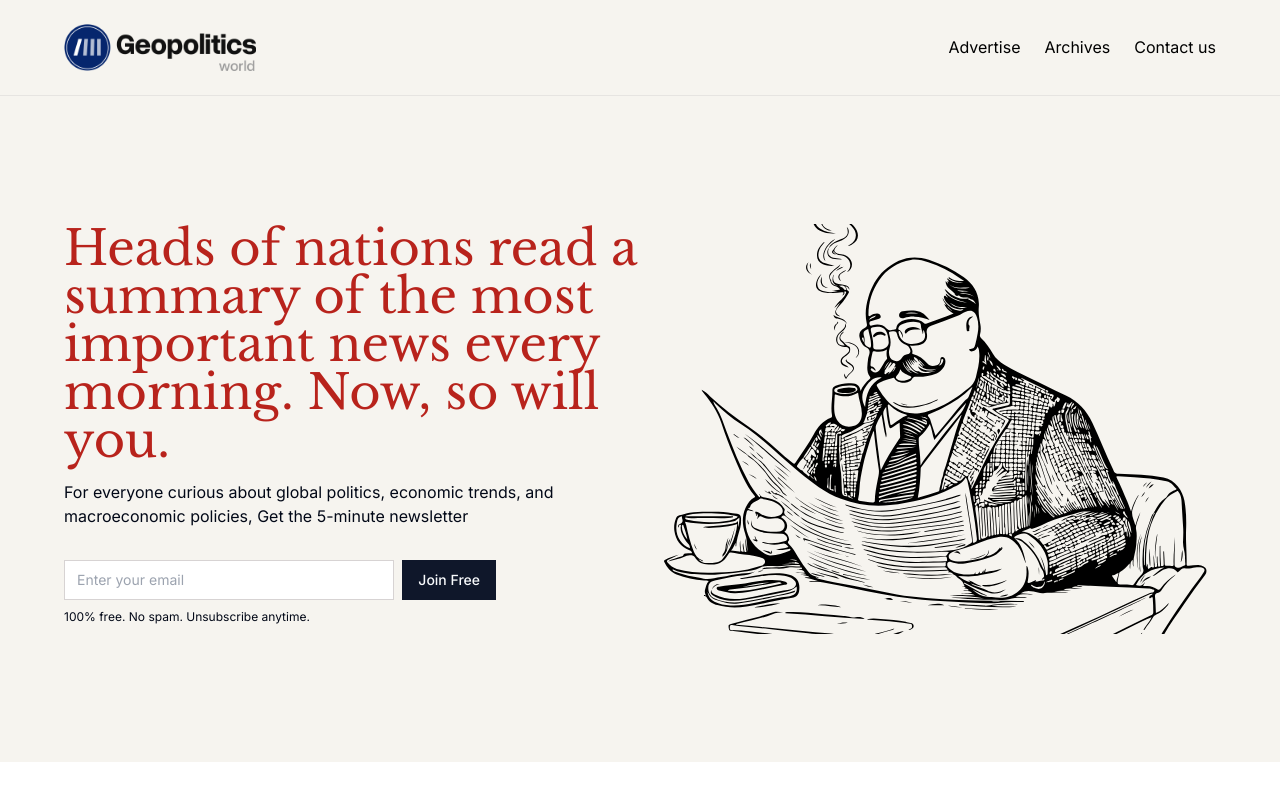
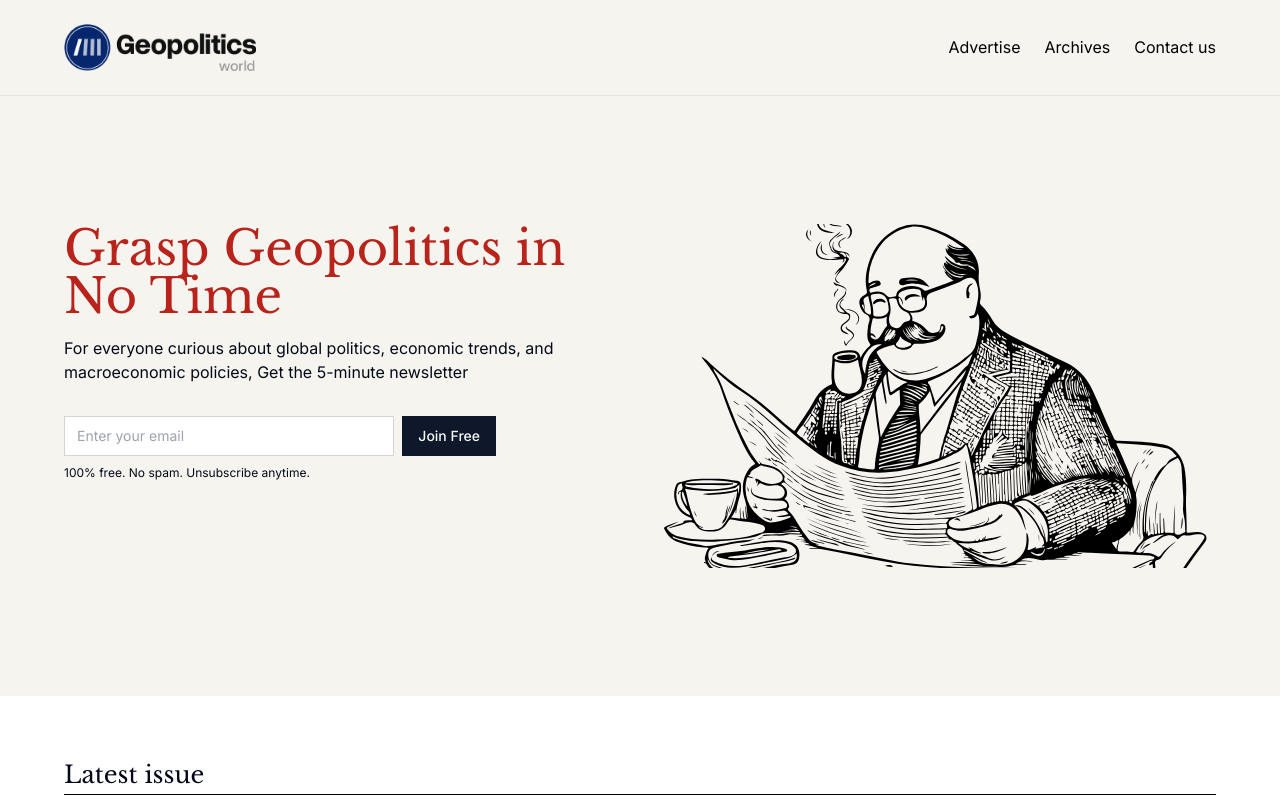
Before and after one commit to Elango-Sagravia/geo-politics, a Next.js app: page / in a window 1280 px wide. Shown: the top 800 px of the page. Built offline with nearby package versions, Linux system fonts and the light colour scheme.

Commit message:
changed the content

```diff
--- a/app/layout.js
+++ b/app/layout.js
@@ -11,7 +11,7 @@ import AppProvider from "@/context/appContext";
 const inter = Inter({ subsets: ["latin"] });
 
 export const metadata = {
-  title: "Newsletter",
+  title: "Geopolitics",
   description: "One of the leading newsletter",
 };
 
--- a/components/ui/hero/Hero.js
+++ b/components/ui/hero/Hero.js
@@ -13,7 +13,7 @@ export default function Hero() {
 
   return (
     <div className="bg-nl_sec_background">
-      <div className="flex px-4 md:px-16 py-32 bg-nl_sec_background max-w-7xl mx-auto">
+      <div className="flex px-4 md:px-16 py-32 bg-nl_sec_background max-w-7xl mx-auto min-h-[600px]">
         <div className="flex-1">
           <h1
             className={`text-nl_background text-4xl sm:text-5xl ${libre.className} leading-tight`}
--- a/content/content.js
+++ b/content/content.js
@@ -1,10 +1,9 @@
 const content = {
   homePage: {
     hero: {
-      title:
-        "Heads of nations read a summary of the most important news every morning. Now, so will you.",
+      title: "Grasp Geopolitics in No Time",
       subTitle:
-        "Get the pulse of global politics and economics in your inbox. Quick, insightful reads every day.",
+        "Curious about global political dynamics and key events? Receive concise, expert analysis in our weekday newsletter.",
     },
   },
   subscribe: {
@@ -12,39 +11,39 @@ const content = {
   },
   advertise: {
     hero: {
-      title:
-        "Our mission: Bringing you the latest in geopolitical and macroeconomic insights.",
-      subTitle: "Want to reach thousands of curious minds around the world?",
+      title: "Our mission: Quick and clear geopolitical news",
+      subTitle:
+        "Connect with an international audience hungry for insightful geopolitical analysis.",
     },
     statusSection: {
-      heading: "Why do industry leaders trust Presidential Summary?",
+      heading: "Reach new heights with Geopolitical World",
       list: [
         {
           title: "54%",
-          description: "of our subscribers open our newsletters daily.",
+          description: "of our subscribers read our newsletters every weekday.",
         },
         {
           title: "10k",
-          description: "new subscribers join Presidential Summary every month.",
+          description: "new subscribers join Geopolitical World monthly.",
         },
         {
           title: "2%",
           description:
-            "of our active subscribers interact with our sponsored content every day",
+            "of our active subscribers engage with our sponsored content daily.",
         },
       ],
     },
     formSection: {
-      heading: "Expand your reach to 100,000+ global readers",
+      heading: "Take your brand global",
       subHeading:
-        "Join forces with Presidential Summary and connect with an audience deeply interested in global politics, geopolitics, and macroeconomics. Let’s work together to meet your marketing objectives.",
+        "Connect with over 100,000 engaged readers worldwide. Let’s discuss how we can help elevate your brand.",
     },
   },
   archivePage: {
     formSection: {
       heading: "Unlock exclusive insights with our free subscription",
       description:
-        "Subscribe now for full access to exclusive articles, timely alerts, and newsletters on global politics and economics.",
+        "Subscribe now to continue reading and receive geopolitical insights and expert analysis.",
     },
   },
   contactPage: {
@@ -52,19 +51,19 @@ const content = {
       list: [
         {
           question: "How do I subscribe to the newsletter?",
-          answer: `Simply enter your email in the subscription box and click "Join Free." Our newsletters are sent daily with the latest articles, news, and exclusive content. Occasionally, we may send special editions, but we promise not to spam you.`,
+          answer: `To subscribe, enter your email address in the subscription box and click "Join Free." Our newsletters are sent every weekday, ensuring you stay updated with concise geopolitical news and analysis.`,
         },
         {
           question: "How often will I receive newsletters?",
-          answer: `You will receive our newsletters daily, ensuring you stay updated without overwhelming your inbox.`,
+          answer: `You will receive our newsletters every weekday, keeping you informed with daily geopolitical insights.`,
         },
         {
           question: "What type of content will be included in the newsletters?",
-          answer: `Our newsletters feature in-depth articles, real-time news alerts, and exclusive insights on global politics, geopolitics, and macroeconomics.`,
+          answer: `Our newsletters feature concise summaries of the most important geopolitical news, expert analysis, and key insights to keep you informed.`,
         },
         {
           question: "How do I unsubscribe or change my email preferences?",
-          answer: `To unsubscribe or update your email preferences, click the link provided at the bottom of any newsletter email.`,
+          answer: `To unsubscribe or update your email preferences, click the link provided at the bottom of any newsletter email. You can manage your subscription settings there.`,
         },
       ],
     },
```
